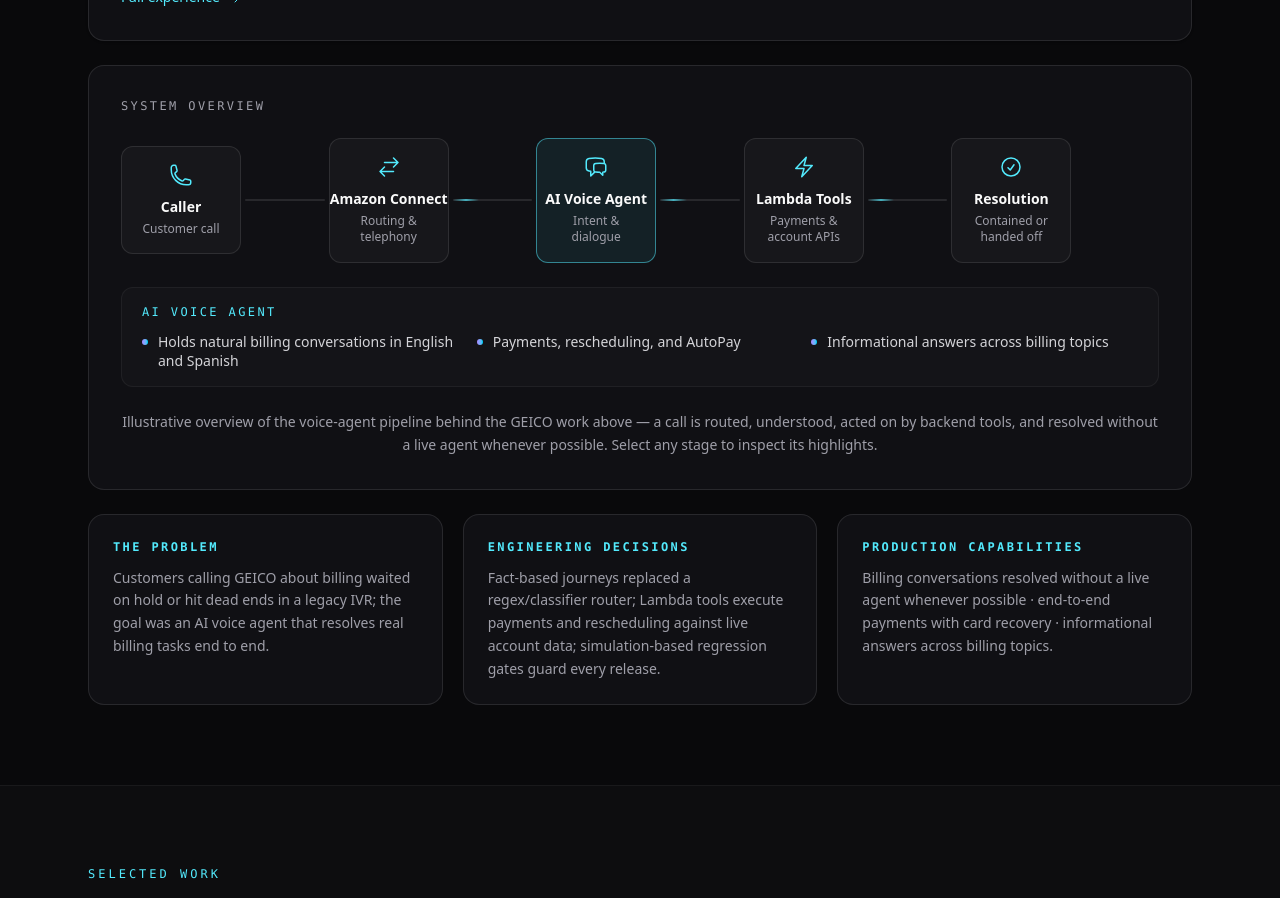
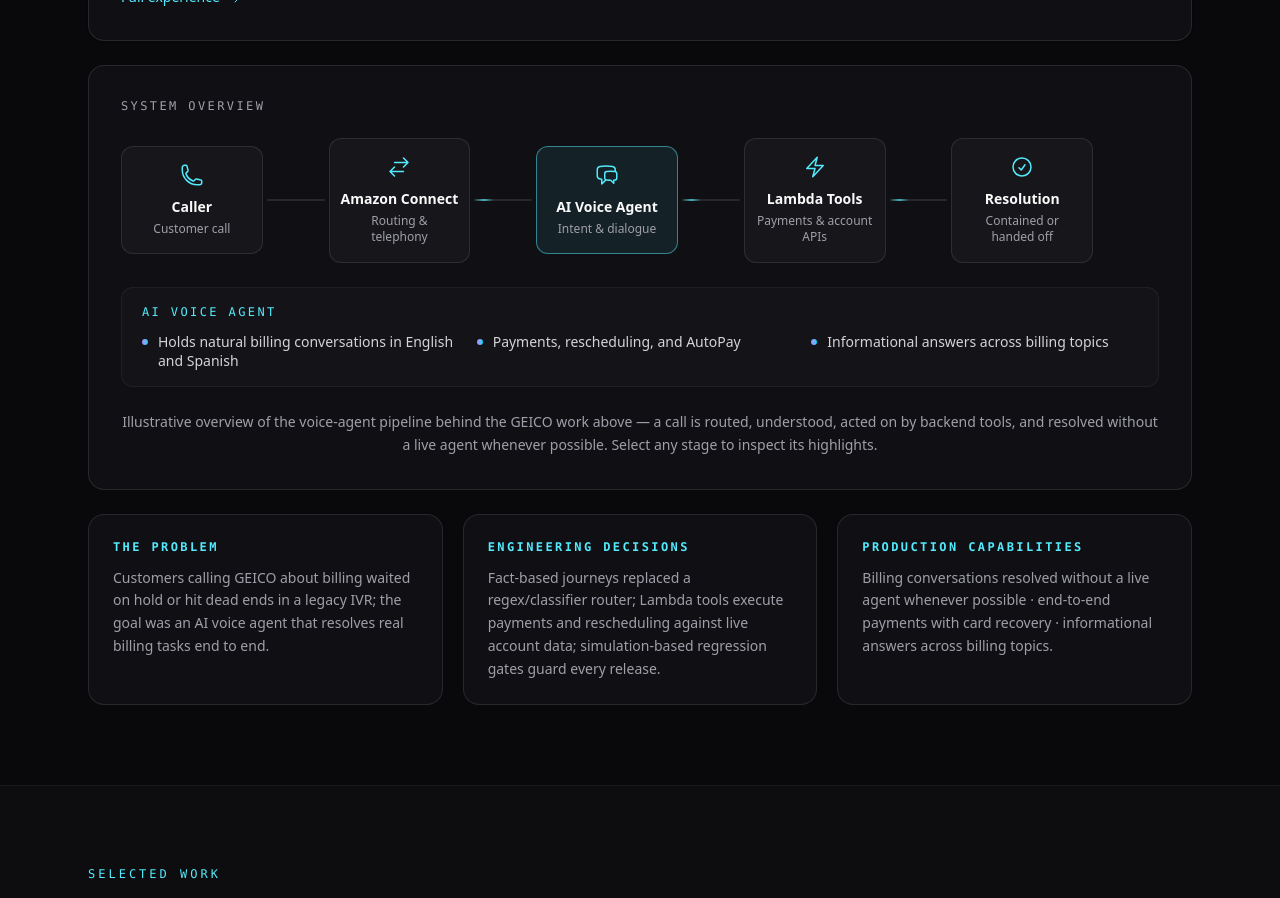
Before and after one commit to Kevin-Kwan/kevin-kwan.github.io, a Next.js app: page / in a window 1280 px wide. Shown: the part 1420-2318 px from the top of the page. Built offline with nearby package versions, Linux system fonts and the light colour scheme.

Commit message:
Iteration 16: pipeline tab sizing fix

```diff
--- a/components/PipelineDiagram.tsx
+++ b/components/PipelineDiagram.tsx
@@ -205,7 +205,7 @@ function PipelineDiagram() {
                 tabRefs.current[i] = el;
               }}
               onClick={() => setSelected(i)}
-              className={`flex w-full max-w-xs flex-col items-center rounded-xl border px-4 py-4 text-center transition-colors lg:w-auto lg:min-w-[7.5rem] lg:flex-1 ${
+              className={`flex w-full max-w-xs flex-col items-center rounded-xl border px-4 py-4 text-center transition-colors lg:w-auto lg:min-w-0 lg:flex-[2] lg:px-3 ${
                 selected === i
                   ? 'border-cyan-300/50 bg-cyan-300/[0.08]'
                   : 'border-white/10 bg-white/[0.03] hover:border-white/25'
```
